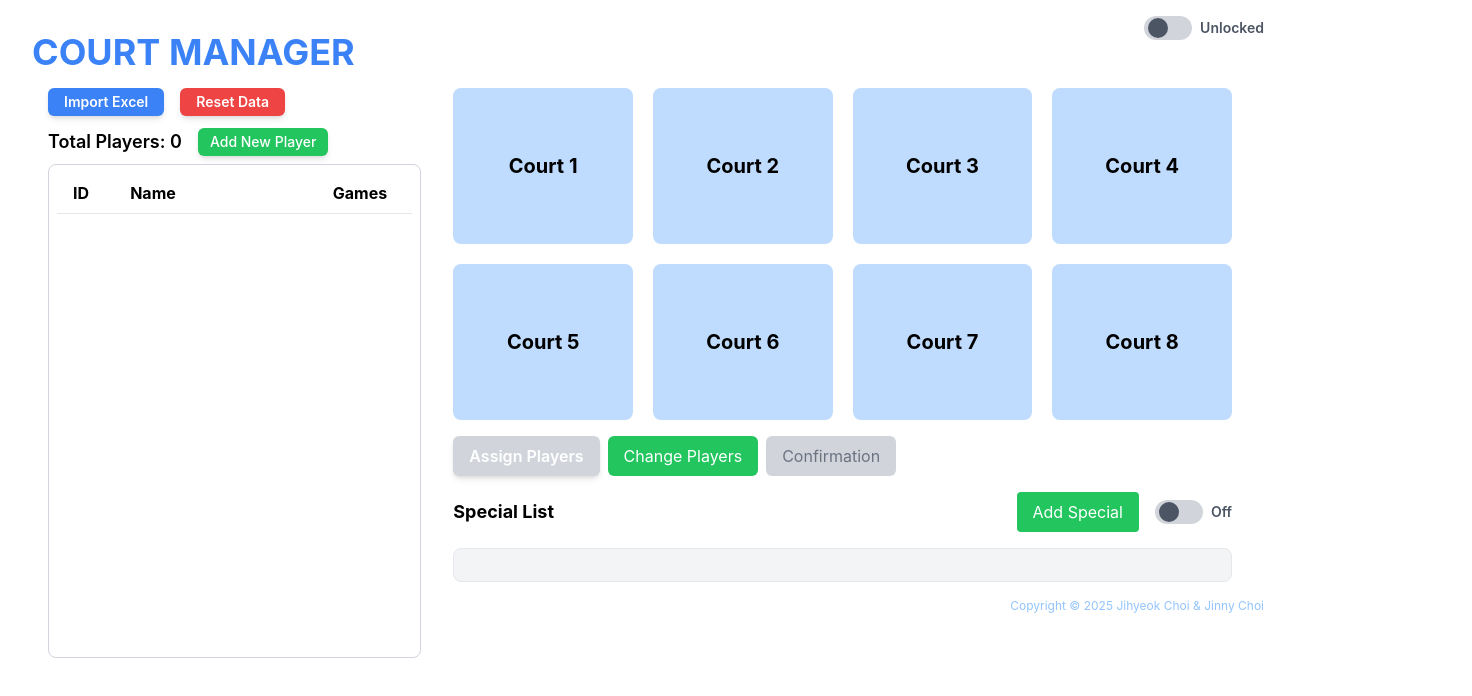
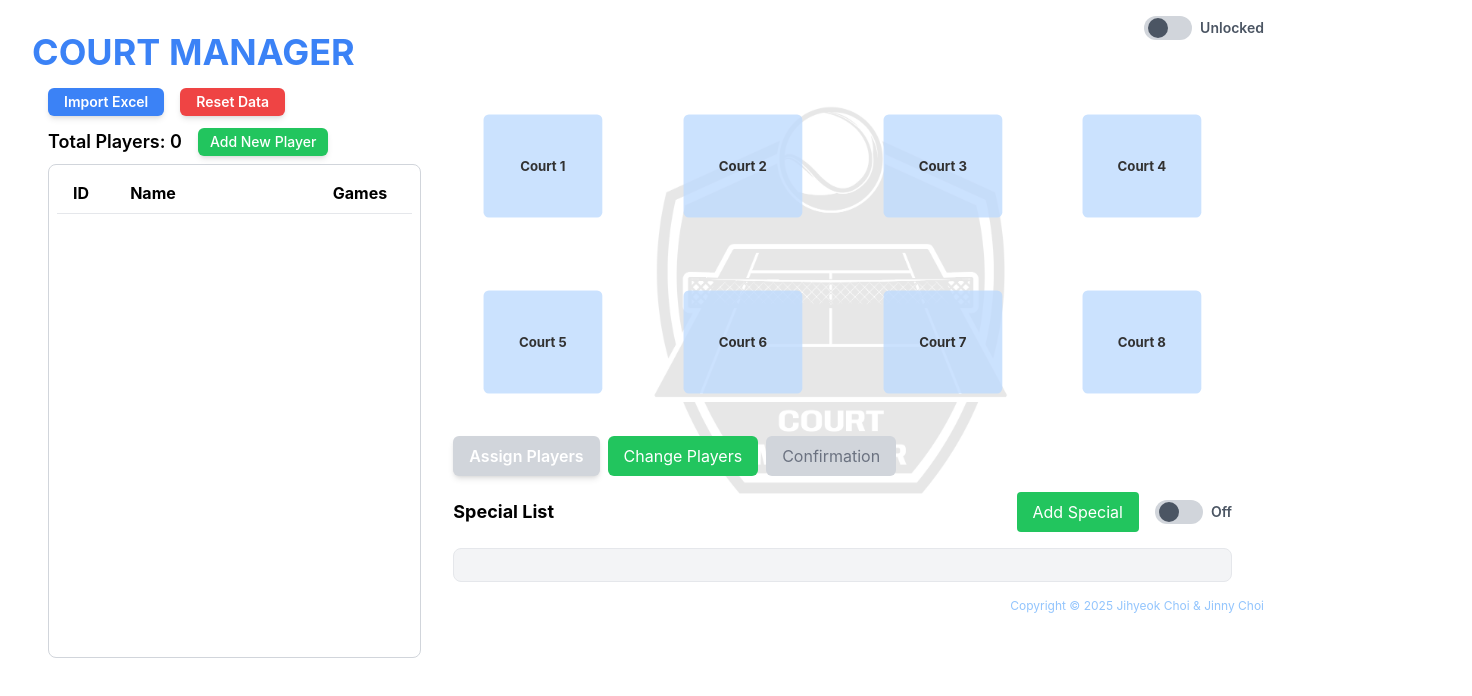
Before and after one commit to saurus2/courtmanager, a React (Create React App) app in the folder court-manager/: page / in a window 1280 px wide. Shown: the top 696 px of the page, 1472 px wide, since content can reach past the window. Built offline with nearby package versions, Linux system fonts and the light colour scheme.

Commit message:
changing css and design

```diff
--- a/court-manager/src/App.css
+++ b/court-manager/src/App.css
@@ -3,3 +3,42 @@
   padding: 0;
   box-sizing: border-box;
 }
+
+.App::before {
+  content: '';
+  position: absolute;
+  top: 48%;
+  left: 65%;
+  transform: translate(-50%, -50%);
+  background-image: url('./assets/CM_icon.png');
+  background-size: 30%; /* 이미지 크기 2/3로 조정 */
+  background-repeat: no-repeat;
+  background-position: center;
+  opacity: 0.1;
+  width: 100%;
+  height: 100%;
+  z-index: -1;
+  pointer-events: none; /* 클릭 이벤트 방지 */
+  filter: grayscale(100%);
+}
+
+.court-name {
+  font-size: clamp(12px, 1.5vw, 16px); /* 글자 크기 자동 조절 */
+  white-space: normal; /* 줄바꿈 허용 */
+  text-align: center; /* 줄바꿈 시 가운데 정렬 */
+  word-break: break-word; /* 긴 단어를 자동으로 나눔 */
+  line-height: 1.2; /* 줄 간격을 줄여서 공간 절약 */
+}
+
+.court {
+  transition: transform 0.3s ease; /* 크기 변경 시 부드러운 애니메이션 */
+}
+
+.court-selected {
+  transform: scale(1); /* 선택된 코트는 원래 크기 */
+}
+
+.court-unselected {
+  transform: scale(0.66); /* 선택되지 않은 코트는 2/3 크기로 축소 */
+  opacity: 0.8; /* 선택되지 않은 코트의 투명도를 살짝 조정 (선택 사항) */
+}
--- a/court-manager/src/components/Court.js
+++ b/court-manager/src/components/Court.js
@@ -9,10 +9,14 @@ export default function Court({
 }) {
   return (
     <div
-      onClick={() => onCourtSelected(courtIndex)}
-      className={`flex flex-col rounded-lg px-4 py-16 items-center justify-center cursor-pointer text-black
-    ${isSelected ? 'bg-blue-500' : 'bg-blue-200 '}
-    hover:bg-blue-500 `}
+        onClick={() => onCourtSelected(courtIndex)}
+        className={`flex flex-col rounded-lg px-4 py-16 items-center justify-center cursor-pointer text-black
+          ${isSelected ? 'bg-blue-500 scale-100 court-selected' : 'bg-blue-200 court-unselected'}  /* 선택 여부에 따라 배경색과 크기 조절 */
+          hover:bg-blue-500
+          transition-transform duration-300 ease-in-out  /* 크기 변화 시 부드럽게 전환 */
+
+        `}
+        style={{ flex: isSelected ? '1 1 50%' : '1 1 20%' }}  /* 크기에 따라 공간 자동 조절 및 간격 추가 */
     >
       <div className='font-bold text-xl'>Court {courtIndex + 1}</div>
       <ul className='grid grid-cols-2 gap-x-2 list-none p-0 m-0'>
@@ -23,9 +27,10 @@ export default function Court({
               e.stopPropagation(); // 부모 div의 onClick 이벤트와 충돌 방지
               onPlayerClick(player, courtIndex); // 플레이어 클릭 핸들러 호출
             }}
-            className={`cursor-pointer rounded px-2 py-1 ${
+            className={`cursor-pointer rounded px-2 py-1 min-h-[40px] min-w-[80px] h-full court-name flex items-center
+            font-sans antialiased leading-none ${
               player.isSelected
-                ? 'bg-blue-700 text-white' // 선택된 경우 진한 배경과 흰색 텍스트
+                ? 'bg-blue-700 text-white font-bold' // 선택된 경우 진한 배경과 흰색 텍스트
                 : isSelected
                 ? 'bg-blue-500 text-black' // 선택되지 않은 경우 코트 배경색
                 : 'bg-blue-200 text-black' // 기본 배경색
```
Also changed, not shown: court-manager/src/assets/CM_icon.png (added).
